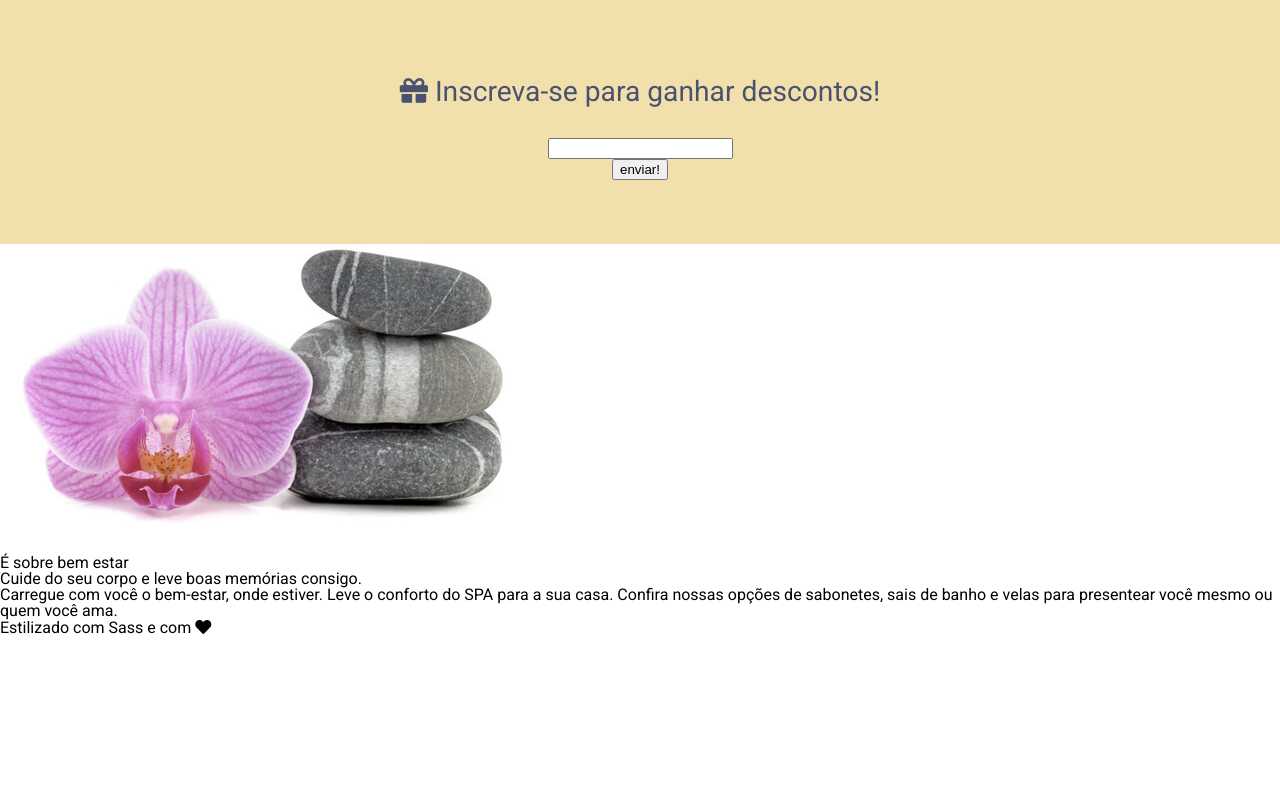
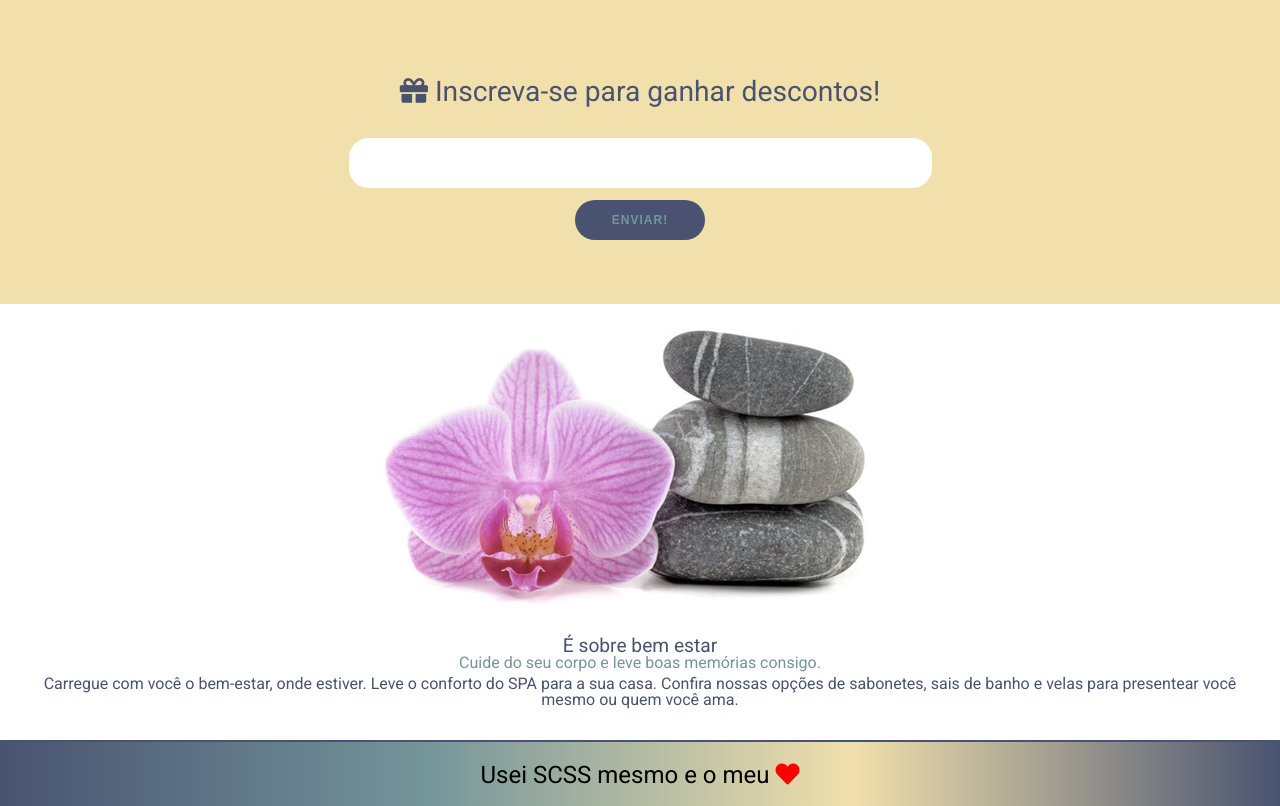
Before and after one commit to SoaresVini/Sass_Scss, a plain HTML site: page alura-spa/index.html in a window 1280 px wide. Shown: the part 1180-1986 px from the top of the page. Before the commit the page ends 1817 px from the top, so only its background shows below. Drawn offline with nearby package versions, Linux system fonts and the light colour scheme.

Commit message:
feat: Realizada a finalização da estilização do projeto

```diff
--- a/alura-spa/index.html
+++ b/alura-spa/index.html
@@ -84,7 +84,7 @@
                 </form>
             </div>
         </section>
-        <section>
+        <section id="curiosidades">
             <div>
                 <img src="imagens/pedra-e-flor.jpeg" alt="">
             </div>
@@ -96,7 +96,7 @@
         </section>
     </main>
     <footer>
-        Estilizado com Sass e com <i class="fas fa-heart"></i>
+       Usei SCSS mesmo e o meu <i class="fas fa-heart"></i>
     </footer>
 
 </body>
--- a/alura-spa/styles/componets/_cupom.scss
+++ b/alura-spa/styles/componets/_cupom.scss
@@ -11,4 +11,48 @@
             font-size: $tamanho-texto / 1.7;
         }
     }
+    .input {
+        margin: 0 auto;
+        width: 575px;
+        border-radius: 20px;
+        border: 4px solid white;
+        background: white;
+        input{
+            border-radius: 20px;
+            height: 40px;
+            border: none;
+            width: 100%;
+            outline: none;
+            text-align: center;
+            font-size: 20px;
+            font-weight: bold;
+
+        }
+        &:hover, &:focus-within {
+            box-shadow: 1px 1px 8px 1px $cor-primaria;
+            outline: none;
+        }
+
+    }
+
+    button {
+        text-transform: uppercase;
+        margin-top: .75rem;
+        outline: none;
+        height: 40px;
+        text-align: center;
+        width: 130px;
+        background-color: $cor-primaria;
+        color: $cor-secundaria;
+        letter-spacing: 1px;
+        font-size: 12px;
+        font-weight: bold;
+        cursor: pointer;
+        border: 2px $cor-primaria;
+        border-radius: 40px;
+        &:hover {
+            background-color: $cor-secundaria;
+            color: $cor-primaria;
+        }
+    }
 }
--- /dev/null
+++ b/alura-spa/styles/componets/_curiosidade.scss
@@ -0,0 +1,19 @@
+@import '../abstract/variables';
+
+#curiosidades {
+    padding: 1rem;
+    text-align: center;
+    margin: 5px;
+    h3 {
+        color: $cor-primaria;
+        font-size: $tamanho-texto / 2.5;
+    }
+    h4 {
+        color: $cor-secundaria;
+        font-size: $tamanho-texto / 3;
+    }
+    p {
+        margin-top: 5px;
+        color: $cor-primaria;
+    }
+}
--- /dev/null
+++ b/alura-spa/styles/componets/_footer.scss
@@ -0,0 +1,21 @@
+@import '../abstract/variables';
+
+@mixin bg-cores($lado, $cores...){
+    @if $lado == left {
+        background: linear-gradient(to left, $cores)
+    } @else {
+        background: linear-gradient(to right, $cores)
+    }
+}
+
+footer {
+    text-align: center;
+    font-size: $tamanho-texto / 2;
+    border-top: 2px solid $cor-primaria;
+    margin-top: 1rem;
+    padding: 1.2rem;
+    @include bg-cores("Right", $cor-primaria, $cor-secundaria, $cor-terciaria, $cor-primaria);
+    i {
+        color: red;
+    }
+}
--- a/alura-spa/styles/style.scss
+++ b/alura-spa/styles/style.scss
@@ -3,3 +3,5 @@
 @import './componets/banner';
 @import './componets/servico';
 @import './componets/cupom';
+@import './componets/_footer';
+@import './componets/curiosidade'
```
Also changed, not shown: alura-spa/styles/style.css, 1 other file.
